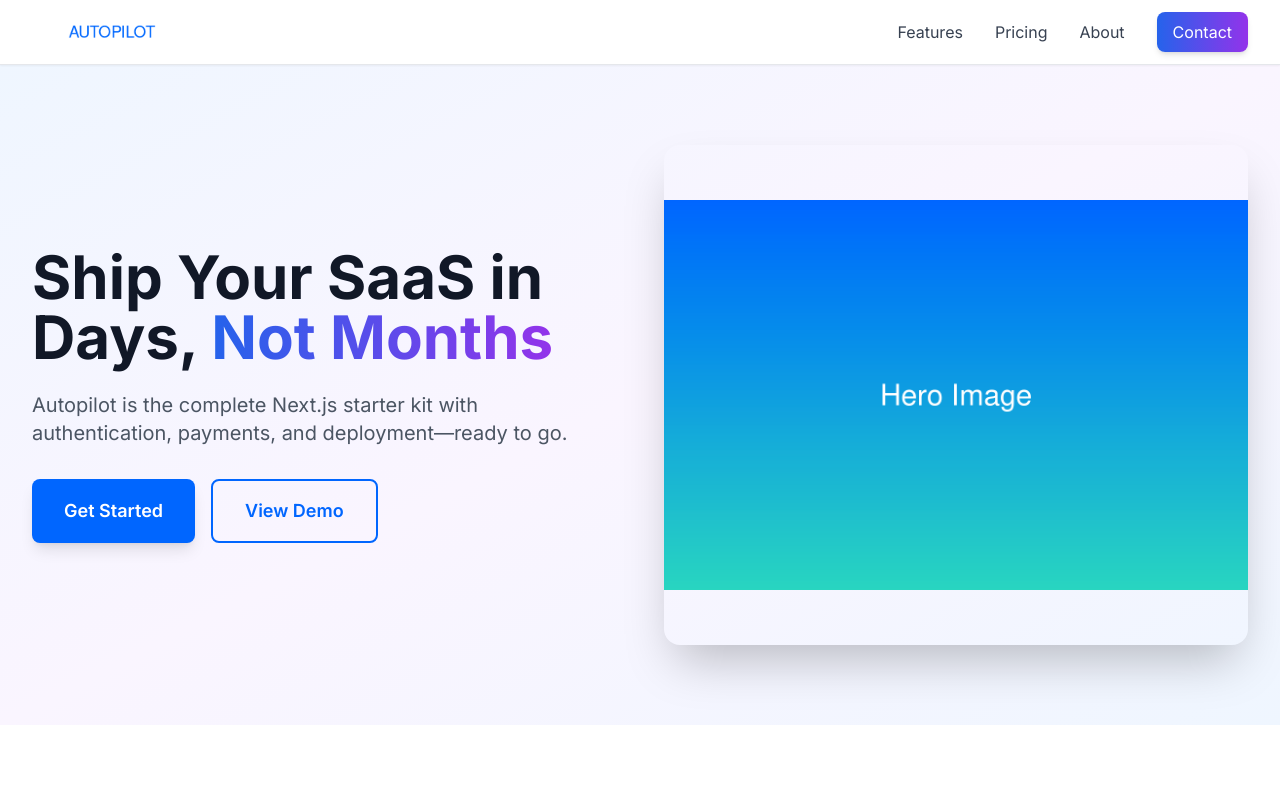
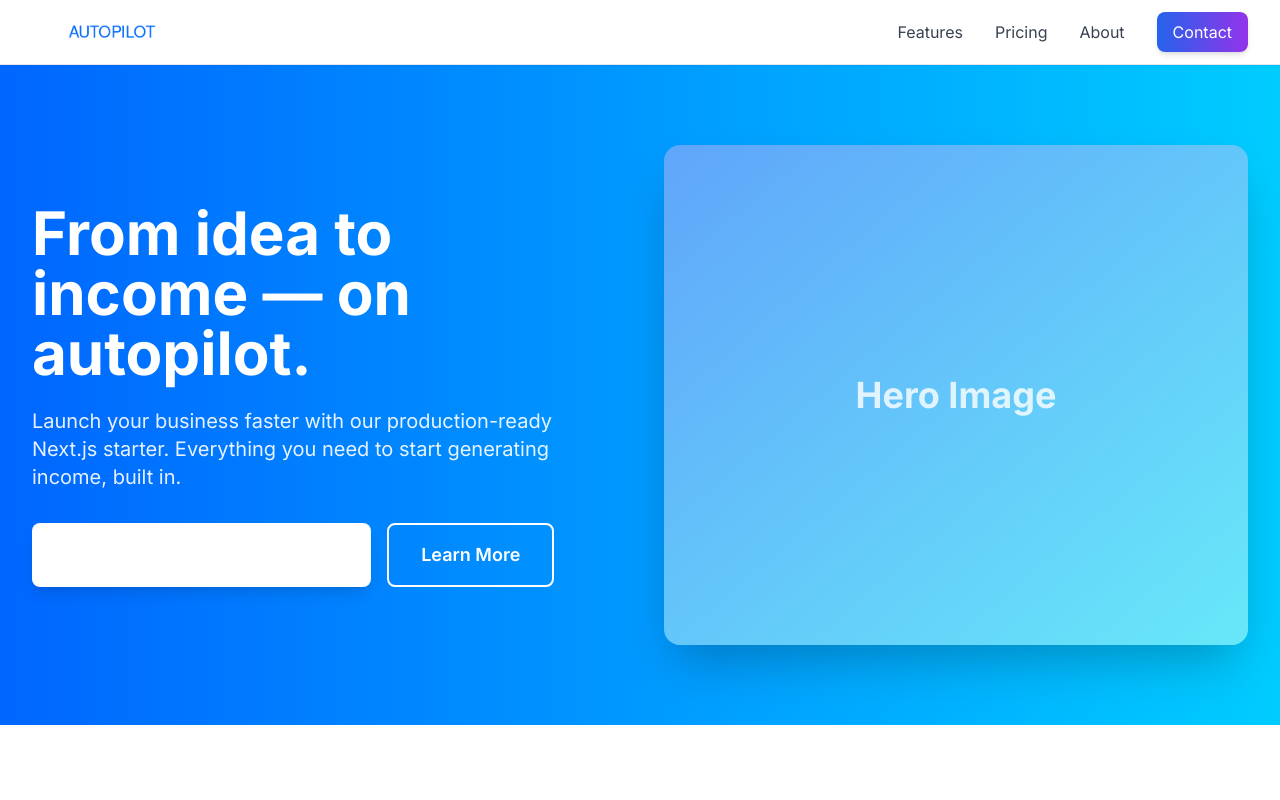
Before and after one commit to Brooklyn64square/autopilot-web-starter, a Next.js app: page / in a window 1280 px wide. Shown: the top 800 px of the page. Built offline with nearby package versions, Linux system fonts and the light colour scheme.

Commit message:
fix: Implement correct hero content from JSON specification

```diff
--- a/app/page.tsx
+++ b/app/page.tsx
@@ -93,40 +93,38 @@ export default function Home() {
   return (
     <>
       {/* Hero Section */}
-      <section className="relative bg-gradient-to-br from-blue-50 via-purple-50 to-blue-50 dark:from-gray-900 dark:via-purple-900 dark:to-gray-900 py-20 px-4 sm:px-6 lg:px-8">
+      <section className="relative bg-gradient-to-r from-[#0066FF] to-[#00CCFF] py-20 px-4 sm:px-6 lg:px-8">
         <div className="max-w-7xl mx-auto">
           <div className="grid grid-cols-1 lg:grid-cols-2 gap-12 items-center">
             <div className="text-center lg:text-left">
-              <h1 className="text-5xl sm:text-6xl font-bold text-gray-900 dark:text-white mb-6 leading-tight">
-                Ship Your SaaS in Days, <span className="bg-gradient-to-r from-blue-600 to-purple-600 bg-clip-text text-transparent">Not Months</span>
+              <h1 className="text-5xl sm:text-6xl font-bold text-white mb-6 leading-tight">
+                From idea to income — on autopilot.
               </h1>
-              <p className="text-xl text-gray-600 dark:text-gray-300 mb-8 max-w-2xl">
-                Autopilot is the complete Next.js starter kit with authentication, payments, and deployment—ready to go.
+              <p className="text-xl text-white/90 mb-8 max-w-2xl">
+                Launch your business faster with our production-ready Next.js starter. Everything you need to start generating income, built in.
               </p>
               <div className="flex flex-col sm:flex-row gap-4 justify-center lg:justify-start">
                 <Button
                   size="lg"
                   onClick={() => setIsModalOpen(true)}
+                  className="bg-white text-blue-600 hover:bg-gray-100"
                 >
-                  Get Started
+                  Get Started Demo — Free Setup
                 </Button>
                 <Button
                   size="lg"
                   variant="outline"
                   onClick={() => document.getElementById('features')?.scrollIntoView({ behavior: 'smooth' })}
+                  className="border-white text-white hover:bg-white/10"
                 >
-                  View Demo
+                  Learn More
                 </Button>
               </div>
             </div>
-            <div className="relative h-96 lg:h-[500px]">
-              <Image
-                src="/assets/hero-3x2.png"
-                alt="Autopilot Dashboard - Modern SaaS Starter Kit"
-                fill
-                className="object-contain rounded-2xl shadow-2xl"
-                priority
-              />
+            <div className="relative h-96 lg:h-[500px] flex items-center justify-center">
+              <div className="w-full h-full bg-gradient-to-br from-blue-400 to-cyan-300 rounded-2xl shadow-2xl flex items-center justify-center">
+                <span className="text-4xl font-bold text-white/80">Hero Image</span>
+              </div>
             </div>
           </div>
         </div>
```
